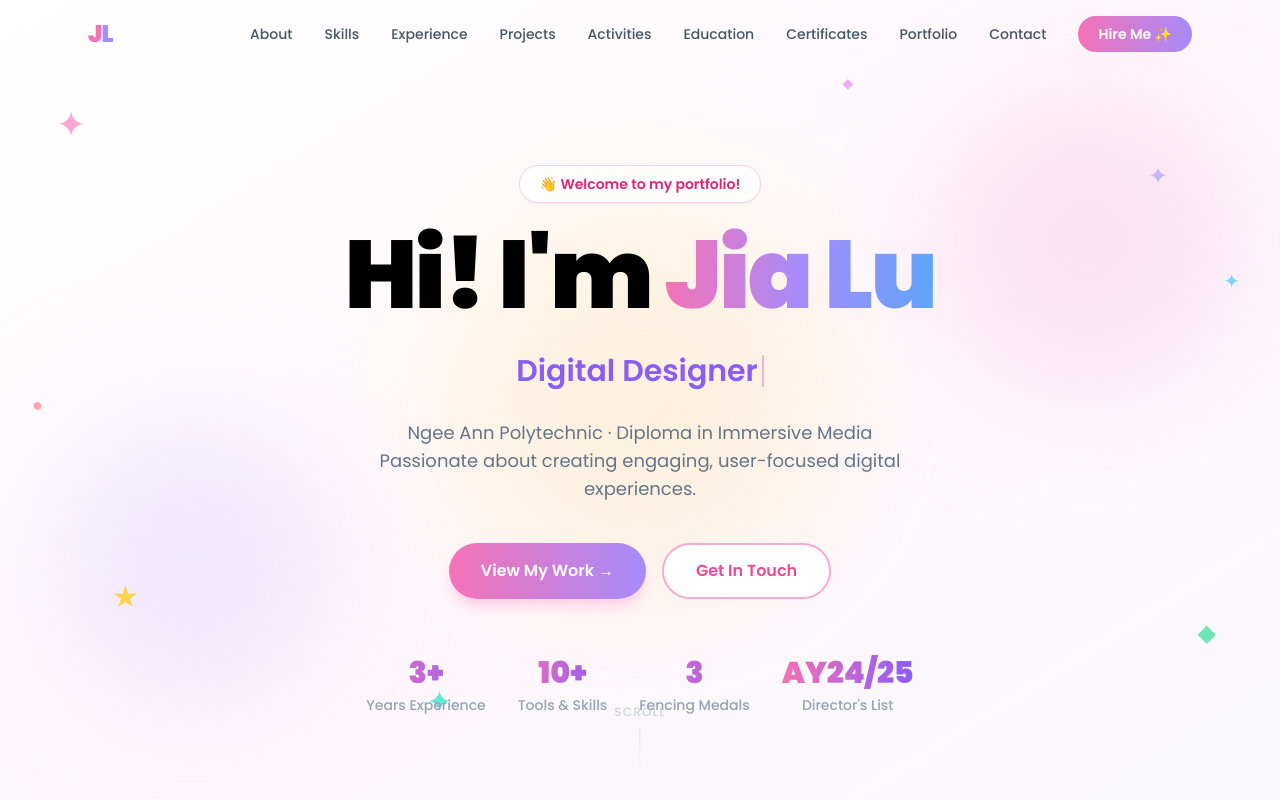
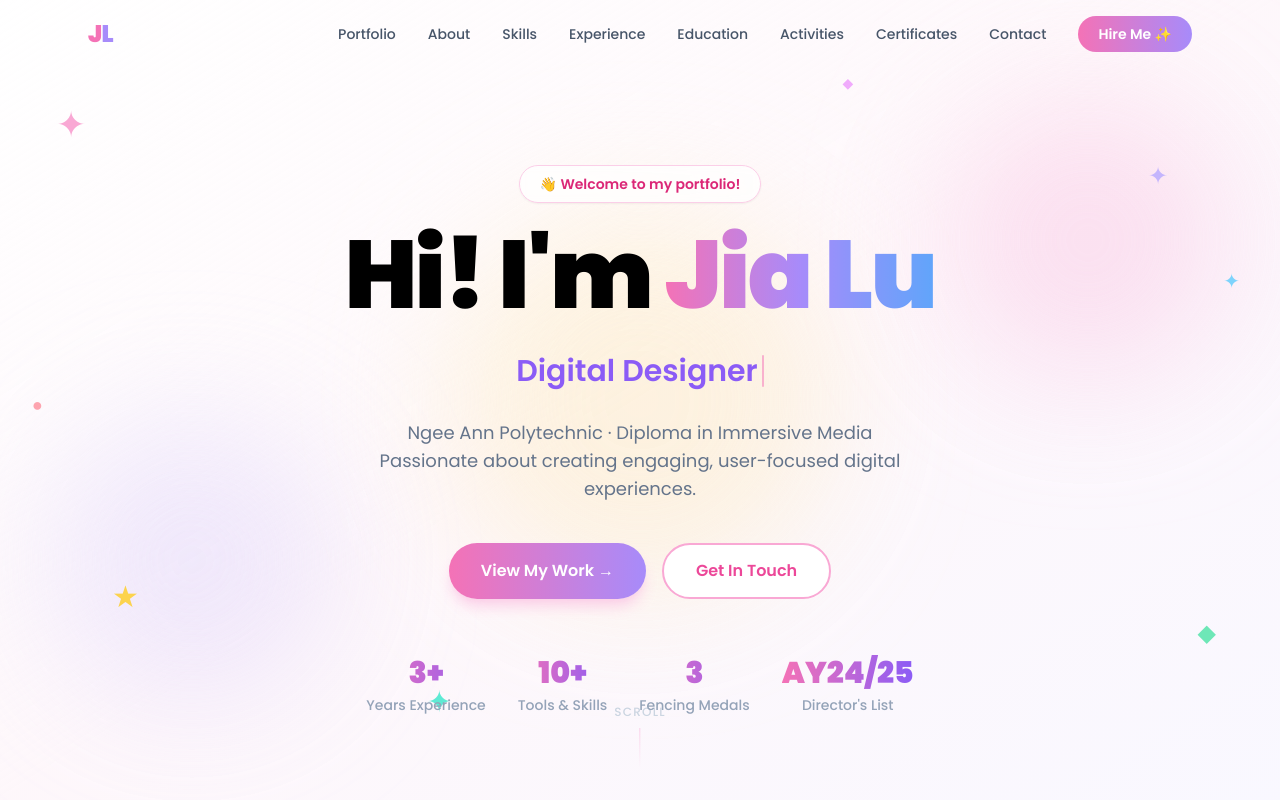
Before and after one commit to s10269187/Resume_Website, a React (Vite) app: page / in a window 1280 px wide. Shown: the top 800 px of the page. Built offline with nearby package versions, Linux system fonts and the light colour scheme.

Commit message:
Nav reorder, remove Projects, add workplace skills, rename Reference to Referral, update Portfolio subtitle

```diff
--- a/src/App.jsx
+++ b/src/App.jsx
@@ -3,7 +3,6 @@ import Hero from './components/Hero'
 import About from './components/About'
 import Skills from './components/Skills'
 import Experience from './components/Experience'
-import Projects from './components/Projects'
 import CoCurricular from './components/CoCurricular'
 import Education from './components/Education'
 import Certificates from './components/Certificates'
@@ -19,7 +18,6 @@ export default function App() {
       <About />
       <Skills />
       <Experience />
-      <Projects />
       <CoCurricular />
       <Education />
       <Certificates />
--- a/src/components/Contact.jsx
+++ b/src/components/Contact.jsx
@@ -92,7 +92,7 @@ export default function Contact() {
                 <p className="text-xs text-slate-400">Lecturer · Ngee Ann Polytechnic</p>
               </div>
               <span className="ml-auto bg-slate-100 text-slate-500 text-xs font-semibold px-3 py-1 rounded-full">
-                Reference
+                Referral
               </span>
             </div>
             <div className="flex flex-wrap gap-3">
--- a/src/components/Experience.jsx
+++ b/src/components/Experience.jsx
@@ -14,6 +14,7 @@ const experiences = [
       'Created clean, consistent product visuals — background removal, colour correction, and layout adjustments.',
       'Maintained accuracy and attention to detail across both digital content and physical stock handling.',
     ],
+    skills: ['Photo Editing', 'Adobe Photoshop', 'Canva', 'Attention to Detail', 'Stock Management'],
   },
   {
     company: 'Hai Di Lao Hot Pot',
@@ -28,6 +29,7 @@ const experiences = [
       'Communicated effectively with customers, colleagues, and kitchen staff to ensure accurate and timely order fulfilment.',
       'Maintained cleanliness and organisation of dining areas while upholding hygiene and service standards.',
     ],
+    skills: ['Customer Service', 'Communication', 'Teamwork', 'Time Management', 'Multitasking'],
   },
   {
     company: 'Shopee',
@@ -43,6 +45,7 @@ const experiences = [
       'Built confidence in public speaking and strengthened persuasive communication skills.',
       'Analysed audience engagement and adapted presentation styles to improve performance.',
     ],
+    skills: ['Public Speaking', 'Persuasion', 'Live Streaming', 'Sales', 'Analytics'],
   },
 ]
 
@@ -87,7 +90,7 @@ export default function Experience() {
                       {exp.period}
                     </span>
                   </div>
-                  <ul className="space-y-2">
+                  <ul className="space-y-2 mb-4">
                     {exp.points.map((pt, j) => (
                       <li key={j} className="flex items-start gap-2 text-slate-600 text-sm leading-relaxed">
                         <span className={`mt-1.5 w-1.5 h-1.5 rounded-full ${exp.dot} flex-shrink-0`} />
@@ -95,6 +98,13 @@ export default function Experience() {
                       </li>
                     ))}
                   </ul>
+                  <div className="flex flex-wrap gap-2">
+                    {exp.skills.map(skill => (
+                      <span key={skill} className={`bg-gradient-to-r ${exp.color} text-white text-xs font-semibold px-3 py-1 rounded-full`}>
+                        {skill}
+                      </span>
+                    ))}
+                  </div>
                 </div>
               </div>
             ))}
--- a/src/components/Footer.jsx
+++ b/src/components/Footer.jsx
@@ -14,7 +14,7 @@ export default function Footer() {
 
         {/* Nav links */}
         <div className="flex flex-wrap justify-center gap-6 text-sm text-slate-400">
-          {['about', 'skills', 'experience', 'projects', 'cocurricular', 'education', 'certificates', 'portfolio', 'contact'].map(s => (
+          {['portfolio', 'about', 'skills', 'experience', 'education', 'cocurricular', 'certificates', 'contact'].map(s => (
             <button
               key={s}
               onClick={() => document.querySelector(`#${s}`)?.scrollIntoView({ behavior: 'smooth' })}
--- a/src/components/Navbar.jsx
+++ b/src/components/Navbar.jsx
@@ -1,14 +1,13 @@
 import { useState, useEffect } from 'react'
 
 const navLinks = [
+  { href: '#portfolio', label: 'Portfolio' },
   { href: '#about', label: 'About' },
   { href: '#skills', label: 'Skills' },
   { href: '#experience', label: 'Experience' },
-  { href: '#projects', label: 'Projects' },
+  { href: '#education', label: 'Education' },
   { href: '#cocurricular', label: 'Activities' },
-  { href: '#education', label: 'Education' },
   { href: '#certificates', label: 'Certificates' },
-  { href: '#portfolio', label: 'Portfolio' },
   { href: '#contact', label: 'Contact' },
 ]
 
--- a/src/components/Portfolio.jsx
+++ b/src/components/Portfolio.jsx
@@ -168,7 +168,7 @@ export default function Portfolio() {
       <div className="max-w-6xl mx-auto px-6">
         <SectionHeader
           title="Portfolio"
-          subtitle="Explore my projects and creative works"
+          subtitle="A look at my past works and projects"
           gradient="indigo"
         />
 
```
